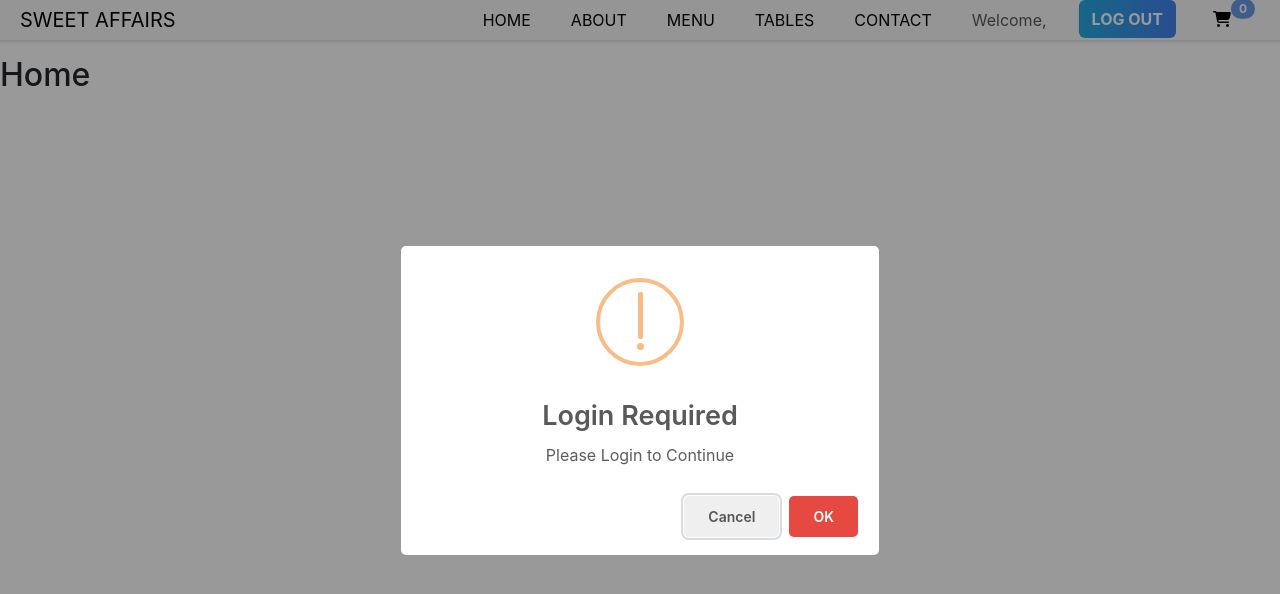
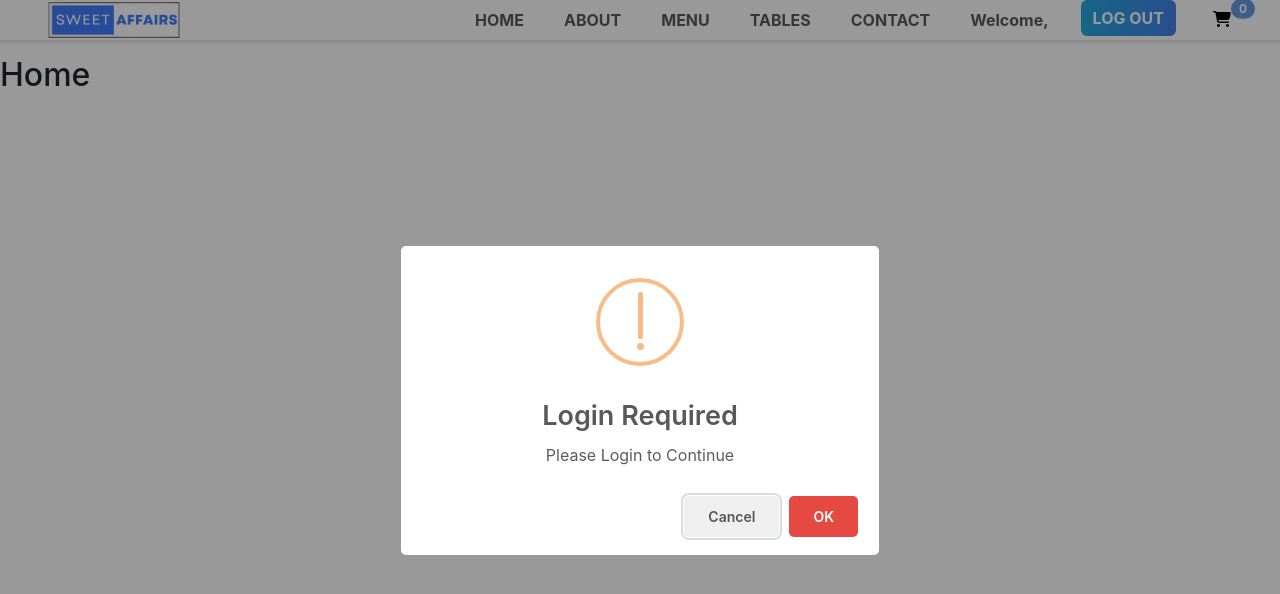
Before and after one commit to Mukesh0712/sweet-affairs, a React (Create React App) app in the folder client/: page / in a window 1280 px wide. Shown: the top 594 px of the page. Built offline with nearby package versions, Linux system fonts and the light colour scheme.

Commit message:
feat: navbar hover effect and logo

```diff
--- a/client/src/components/Navbar/Navbar.css
+++ b/client/src/components/Navbar/Navbar.css
@@ -1,10 +1,9 @@
 .nav-bg {
-    background: rgba(215, 214, 214, 0.179);
     height: 40px;
-    box-shadow: 0 0 3px 2px rgba(215, 214, 214, 0.769);
+    box-shadow: 0 0 3px 2px rgba(215, 214, 214, 0.758);
 }
 
-.logout-btn{
+.logout-btn {
     background-size: 300% 100%;
     moz-transition: all .4s ease-in-out;
     -o-transition: all .4s ease-in-out;
@@ -14,7 +13,7 @@
     outline: none;
 }
 
-.logout-btn:hover{
+.logout-btn:hover {
     background-position: 100% 0;
     moz-transition: all .4s ease-in-out;
     -o-transition: all .4s ease-in-out;
@@ -22,6 +21,16 @@
     transition: all .4s ease-in-out;
 }
 
-.badge-bg{
+.badge-bg {
     background-color: #699ae3;
 }
+
+.rest-name{
+    width: 15%;
+    cursor: pointer;
+}
+
+.link-hover:hover{
+    color: #407BFF;
+    border-bottom: #407BFF 2px solid;
+}
--- a/client/src/components/Navbar/Navbar.js
+++ b/client/src/components/Navbar/Navbar.js
@@ -4,6 +4,7 @@
 import { currentUser } from '../../util/currentUser'
 import { myFoodPlateCount } from '../../util/myPlate'
 import { Link } from "react-router-dom"
+import sweetLogo from "./../../assets/rest-name-logo.png"
 
 function Navbar({ user }) {
 
@@ -30,7 +31,7 @@
 
                 <div class="container-fluid">
 
-                    <Link class="navbar-brand ms-2" to="/">SWEET AFFAIRS</Link>
+                    <img class="navbar-brand ms-2 rest-name" alt='rest-name' src={sweetLogo} />
 
                     <button class="navbar-toggler" type="button" data-bs-toggle="collapse" data-bs-target="#navbarSupportedContent" aria-controls="navbarSupportedContent" aria-expanded="false" aria-label="Toggle navigation">
                         <span class="navbar-toggler-icon"></span>
@@ -38,41 +39,41 @@
 
                     <div class="collapse navbar-collapse" id="navbarSupportedContent">
 
-                        <ul class="navbar-nav me-0 mb-2 mt-2 mb-lg-0 ms-auto pt-2 ">
+                        <ul class="navbar-nav me-0 mb-2 mt-2 mb-lg-0 ms-auto pt-2">
 
                             <li class="nav-item me-4">
-                                <Link class="nav-link active" aria-current="page" to="/">HOME</Link>
+                                <Link class="nav-link link-hover fw-bold" aria-current="page" to="/">HOME</Link>
                             </li>
 
                             <li class="nav-item me-4">
-                                <Link class="nav-link active" to="/">ABOUT</Link>
+                                <Link class="nav-link link-hover fw-bold" to="/">ABOUT</Link>
                             </li>
 
                             <li class="nav-item me-4">
-                                <Link class="nav-link active" to='/menu' role="button" >MENU</Link>
+                                <Link class="nav-link link-hover fw-bold" to='/menu' role="button" >MENU</Link>
                             </li>
 
                             <li class="nav-item me-4">
-                                <Link class="nav-link active" to="/tables">TABLES</Link>
+                                <Link class="nav-link link-hover fw-bold" to="/tables">TABLES</Link>
                             </li>
 
                             <li class="nav-item me-4">
-                                <Link class="nav-link active" to="/">CONTACT</Link>
+                                <Link class="nav-link link-hover fw-bold" to="/">CONTACT</Link>
                             </li>
 
                             <li class="nav-item me-4">
-                                <p className='username nav-link'>Welcome, {currentUser?.name}</p>
+                                <p className='username nav-link link-hover border-0 fw-bold'>Welcome, {currentUser?.name}</p>
                             </li>
 
                             <li class="nav-item me-4">
-                                <button type='button' className='btn logout-btn text-white fw-bold' onClick={logOut}>LOG OUT</button>
+                                <button type='button' className='btn logout-btn text-white fw-bold border-0 link-hover' onClick={logOut}>LOG OUT</button>
                             </li>
 
                             <li class="nav-item me-4">
                                 <button type="button" class="btn position-relative">
-                                    <Link to="/myPlate">
-                                        <i class="fa-solid fa-cart-shopping text-black"></i>
-                                        <span class="nav-link active position-absolute mt-2 top-0 start-100 translate-middle badge rounded-pill badge-bg text-white fw-bold">{foodItemCount}</span>
+                                    <Link to="/myPlate fw-bold ">
+                                        <i class="fa-solid fa-cart-shopping text-black link-hover border-0"></i>
+                                        <span class="nav-link position-absolute mt-2 top-0 start-100 translate-middle badge rounded-pill badge-bg text-white fw-bold">{foodItemCount}</span>
                                     </Link>
                                 </button>
                             </li>
```
Also changed, not shown: client/src/assets/rest-name-logo.png (added).
